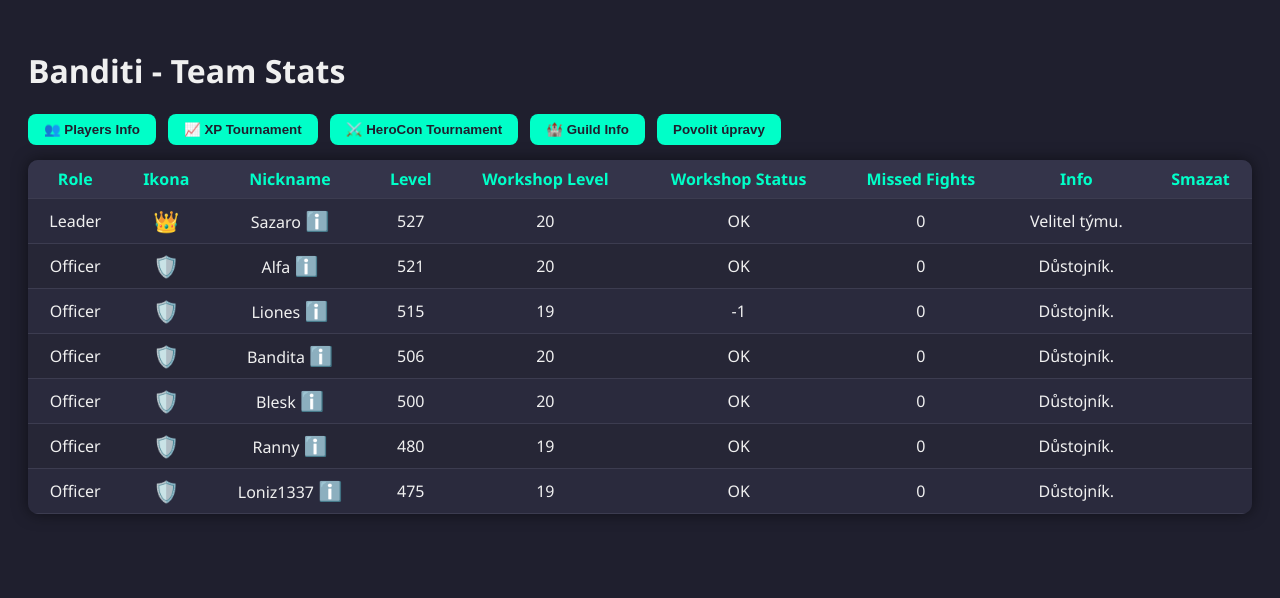
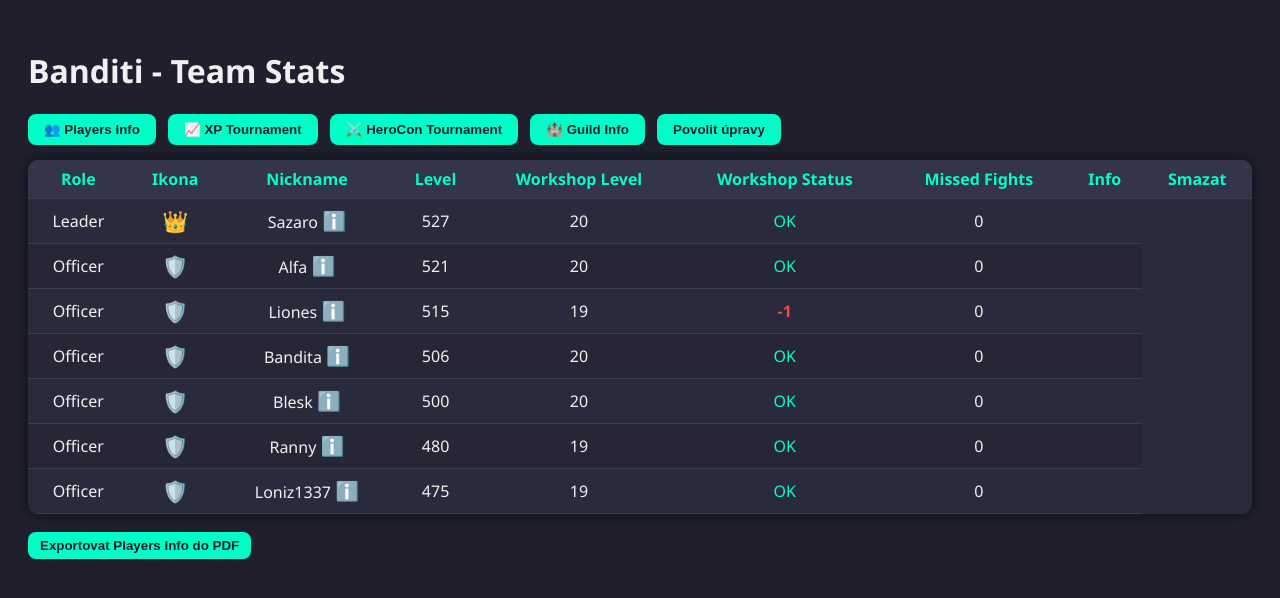
Before and after one commit to Cactuscz/Banditi-team, a plain HTML site: page index.html in a window 1280 px wide. Both pictures are taken after a click on the button "👥 Players Info". Drawn offline with nearby package versions, Linux system fonts and the light colour scheme.

Commit message:
Update index.html

```diff
--- a/index.html
+++ b/index.html
@@ -4,6 +4,8 @@
 <meta charset="UTF-8" />
 <title>Banditi - Team Stats</title>
 <script src="https://cdn.jsdelivr.net/npm/chart.js"></script>
+<script src="https://cdnjs.cloudflare.com/ajax/libs/jspdf/2.5.1/jspdf.umd.min.js"></script>
+<script src="https://cdnjs.cloudflare.com/ajax/libs/jspdf-autotable/3.5.28/jspdf.plugin.autotable.min.js"></script>
 <style>
   body {
     background-color: #1f1f2e;
@@ -87,6 +89,7 @@
     cursor: pointer;
     font-weight: bold;
     margin-top: 8px;
+    margin-bottom: 20px;
   }
   button.action-btn:hover {
     background-color: #00d1a8;
@@ -150,6 +153,18 @@
     resize: vertical;
     white-space: pre-wrap;
   }
+  /* Colors for workshop status */
+  .status-positive {
+    color: #0f0; /* zelená */
+    font-weight: bold;
+  }
+  .status-negative {
+    color: #f44; /* červená */
+    font-weight: bold;
+  }
+  .status-ok {
+    color: #00ffc8;
+  }
 </style>
 </head>
 <body>
@@ -182,6 +197,7 @@
     </thead>
     <tbody id="playersBody"></tbody>
   </table>
+  <button class="action-btn" onclick="exportPDF('players')">Exportovat Players Info do PDF</button>
 </div>
 
 <!-- XP Tournament Section -->
@@ -199,6 +215,7 @@
         <tbody id="xpBody"></tbody>
       </table>
       <button class="action-btn" onclick="addRow('xpBody')">➕ Přidat hráče</button>
+      <button class="action-btn" onclick="exportPDF('xp')">Exportovat XP Tournament do PDF</button>
     </div>
     <div class="chart-wrapper">
       <canvas id="xpChart"></canvas>
@@ -221,6 +238,7 @@
         <tbody id="heroconBody"></tbody>
       </table>
       <button class="action-btn" onclick="addRow('heroconBody')">➕ Přidat hráče</button>
+      <button class="action-btn" onclick="exportPDF('herocon')">Exportovat HeroCon Tournament do PDF</button>
     </div>
     <div class="chart-wrapper">
       <canvas id="heroconChart"></canvas>
@@ -244,6 +262,8 @@
 <div id="modalOverlay"></div>
 
 <script>
+  const { jsPDF } = window.jspdf;
+
   let editMode = false;
 
   // Data Players (load from localStorage or default)
@@ -373,9 +393,17 @@
       };
       tr.appendChild(tdWorkshop);
 
-      // Workshop Status
+      // Workshop Status with colors
       const tdStatus = document.createElement('td');
-      tdStatus.textContent = calculateWorkshopStatus(p.level, p.workshop);
+      let statusVal = calculateWorkshopStatus(p.level, p.workshop);
+      tdStatus.textContent = statusVal;
+      if(statusVal === 'OK') {
+        tdStatus.className = 'status-ok';
+      } else if(statusVal.startsWith('+')) {
+        tdStatus.className = 'status-positive';
+      } else if(statusVal.startsWith('-')) {
+        tdStatus.className = 'status-negative';
+      }
       tr.appendChild(tdStatus);
 
       // Missed fights
@@ -389,10 +417,8 @@
       };
       tr.appendChild(tdMissed);
 
-      // Info (hidden in table)
-      const tdInfo = document.createElement('td');
-      tdInfo.textContent = p.info;
-      tr.appendChild(tdInfo);
+      // Info (schováno v tabulce - neukazuje se)
+      // tr.appendChild(document.createElement('td')); // sloupec info jsme odstranili
 
       // Delete button
       const tdDel = document.createElement('td');
@@ -443,44 +469,18 @@
     overlay.style.display = 'none';
     currentEditIndex = null;
   }
-
-  // Section nav
-  function showSection(id) {
-    document.querySelectorAll('.section').forEach(sec => {
-      sec.classList.remove('active');
-    });
-    document.getElementById(id).classList.add('active');
-    // redraw charts when switching to avoid canvas issues
-    if(id === 'xp') xpChart.update();
-    if(id === 'herocon') heroconChart.update();
+  function saveInfo() {
+    closeModal(true);
   }
 
-  // Toggle edit mode
-  function toggleEditMode() {
-    editMode = !editMode;
-    document.getElementById('editModeBtn').textContent = editMode ? 'Zakázat úpravy' : 'Povolit úpravy';
-    renderPlayers();
-    toggleTablesEdit(editMode);
-  }
+  // XP and HeroCon tournament render and edit
 
-  // Enable or disable contenteditable for tournament tables
-  function toggleTablesEdit(enabled) {
-    ['xpBody', 'heroconBody'].forEach(id => {
-      const tbody = document.getElementById(id);
-      for(let row of tbody.rows) {
-        for(let i=0; i < row.cells.length; i++) {
-          row.cells[i].contentEditable = enabled;
-        }
-      }
-    });
-  }
-
-  // Render tournament tables from data
   function renderTournamentTable(tbodyId, dataArray) {
     const tbody = document.getElementById(tbodyId);
     tbody.innerHTML = '';
-    dataArray.forEach(d => {
+    dataArray.forEach((d, i) => {
       const tr = document.createElement('tr');
+
       // Rank
       const tdRank = document.createElement('td');
       tdRank.textContent = d.rank;
@@ -492,6 +492,7 @@
         updateCharts();
       };
       tr.appendChild(tdRank);
+
       // Name
       const tdName = document.createElement('td');
       tdName.textContent = d.name;
@@ -502,6 +503,7 @@
         updateCharts();
       };
       tr.appendChild(tdName);
+
       // Gained
       const tdGained = document.createElement('td');
       tdGained.textContent = d.gained;
@@ -526,7 +528,7 @@
     }
   }
 
-  // Add new row to a tournament table body by id
+  // Add new row to tournament table
   function addRow(tbodyId) {
     let dataArray = tbodyId === 'xpBody' ? xpDataStorage : heroconDataStorage;
     let newRank = dataArray.length + 1;
@@ -609,27 +611,94 @@
     localStorage.setItem('guildInfoText', text);
     alert('Guild info uloženo.');
   }
-
   function loadGuildInfo() {
     document.getElementById('guildInfoText').value = guildInfoText;
   }
 
-  // Initial render and setup
+  // Edit mode toggle
+  function toggleEditMode() {
+    editMode = !editMode;
+    document.getElementById('editModeBtn').textContent = editMode ? 'Zakázat úpravy' : 'Povolit úpravy';
+    renderPlayers();
+    renderTournamentTable('xpBody', xpDataStorage);
+    renderTournamentTable('heroconBody', heroconDataStorage);
+  }
+
+  // Show section
+  function showSection(id) {
+    document.querySelectorAll('.section').forEach(s => s.classList.remove('active'));
+    document.getElementById(id).classList.add('active');
+  }
+
+  // Export tables to PDF
+  function exportPDF(section) {
+    let doc = new jsPDF();
+    let title = '';
+    let headers = [];
+    let rows = [];
+    let date = new Date().toLocaleString();
+
+    if(section === 'players') {
+      title = 'Players Info - Banditi';
+      headers = ['Role', 'Ikona', 'Nickname', 'Level', 'Workshop Level', 'Workshop Status', 'Missed Fights', 'Info'];
+      rows = playersData.map(p => [
+        p.role.charAt(0).toUpperCase() + p.role.slice(1),
+        roleIcon(p.role),
+        p.name,
+        p.level,
+        p.workshop,
+        calculateWorkshopStatus(p.level, p.workshop),
+        p.missed,
+        p.info || ''
+      ]);
+    } else if(section === 'xp') {
+      title = 'XP Tournament - Banditi';
+      headers = ['Rank', 'Name', 'XP Gained'];
+      rows = xpDataStorage.map(d => [d.rank, d.name, d.gained]);
+    } else if(section === 'herocon') {
+      title = 'HeroCon Tournament - Banditi';
+      headers = ['Rank', 'Name', 'HeroCon Gained'];
+      rows = heroconDataStorage.map(d => [d.rank, d.name, d.gained]);
+    } else {
+      alert('Nepodporovaná sekce pro export PDF');
+      return;
+    }
+
+    doc.setTextColor('#00ffc8');
+    doc.setFontSize(16);
+    doc.text(title, 14, 20);
+    doc.setFontSize(10);
+    doc.setTextColor('#fff');
+    doc.text(`Exportováno: ${date}`, 14, 28);
+
+    doc.autoTable({
+      head: [headers],
+      body: rows,
+      startY: 35,
+      theme: 'grid',
+      headStyles: {fillColor: [0, 255, 200]},
+      styles: {textColor: [255, 255, 255], fillColor: [35, 35, 45]}
+    });
+
+    doc.save(`${title.replace(/\s/g, '_')}_${date.replace(/[: ,]/g,'-')}.pdf`);
+  }
+
+  // Initial rendering
   function init() {
     renderPlayers();
     renderTournamentTable('xpBody', xpDataStorage);
     renderTournamentTable('heroconBody', heroconDataStorage);
-    toggleTablesEdit(editMode);
+    toggleEditMode(); // start with edit disabled
+    toggleEditMode(); // re-render in default mode (off)
     updateCharts();
     loadGuildInfo();
   }
 
-  // Close modal overlay click closes modal
+  // Modal overlay click closes modal
   document.getElementById('modalOverlay').addEventListener('click', () => closeModal(false));
 
   init();
 
 </script>
-
 </body>
 </html>
```
